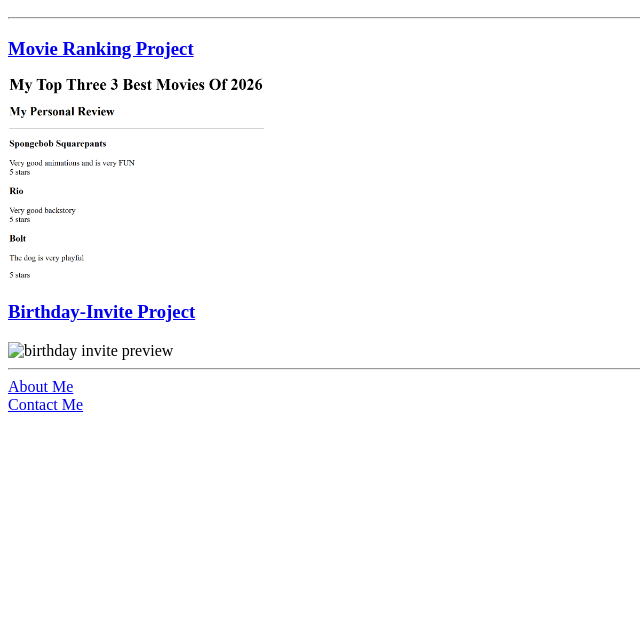
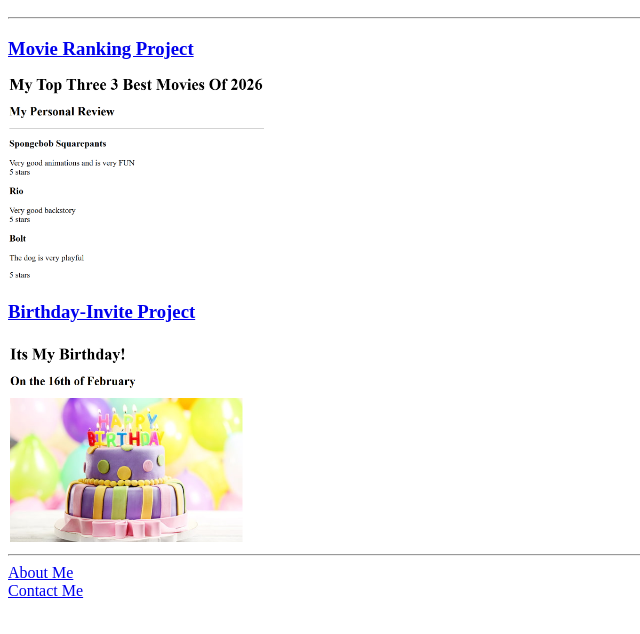
Before and after one commit to maskerisangeeta-cmd/html-portfolio, a plain HTML site: page index.html in a window 1280 px wide. Shown: the part 110-744 px from the top of the page, without its empty margins (0-640 px from the left). Drawn offline with Linux system fonts and the light colour scheme.

Commit message:
Update index.html

```diff
--- a/index.html
+++ b/index.html
@@ -11,7 +11,7 @@
       <h3><a href="./public/movie-ranking.html">Movie Ranking Project</a></h3>
         <img src="../movie ranking.png" height="200" alt="movie ranking preview" />
       <h3><a href="./public/birthday-invite.html">Birthday-Invite Project</a></h3>
-        <img src="../assets/images/birthday invite.png" height="200" alt="birthday invite preview" />
+        <img src="../birthday invite.png" height="200" alt="birthday invite preview" />
     <hr>
       <a href="./public/about.html">About Me</a>
       <br>
```
